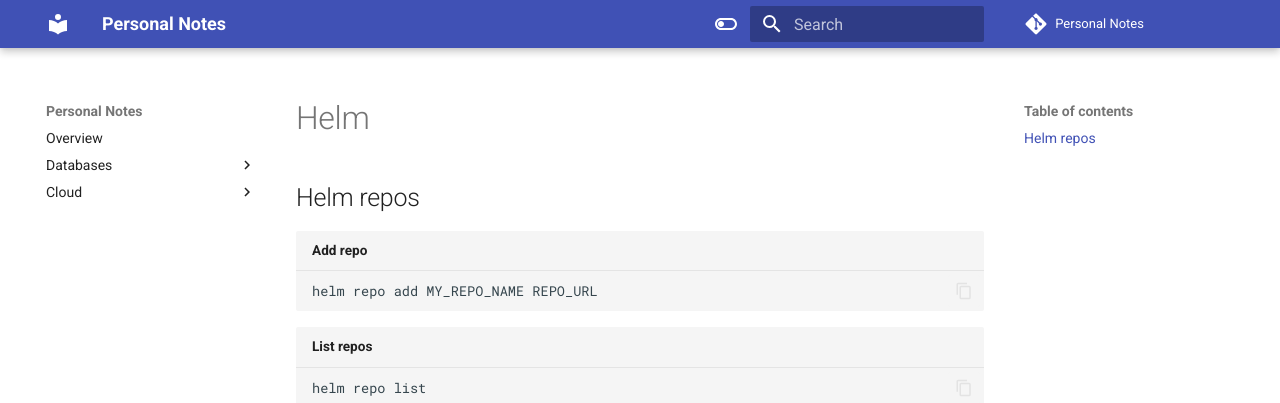
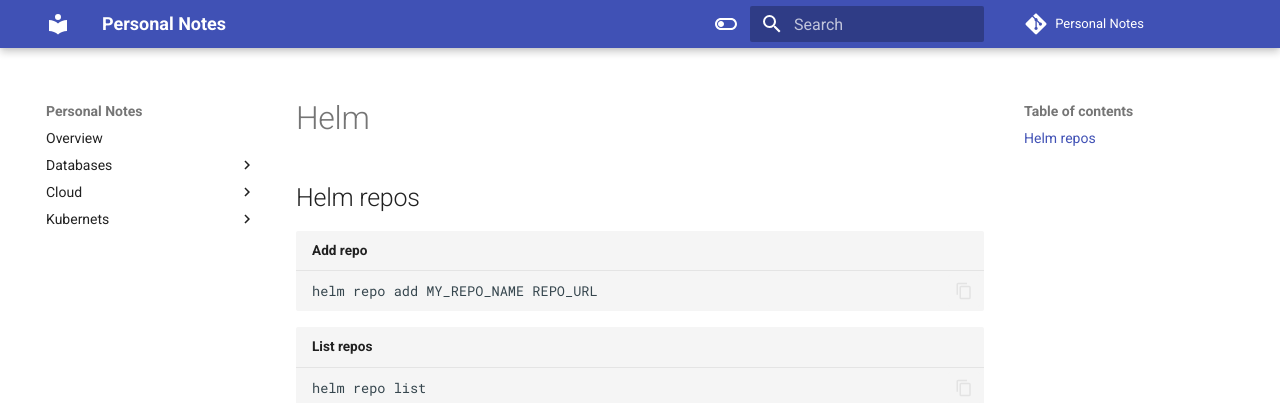
Before and after one commit to Yoad-Duani/personal_notes, an MkDocs documentation site: the page built from docs/kubernetes/helm.md, in a window 1280 px wide. Shown: the top 403 px of the page. Built offline with MkDocs 1.6.1 and Material for MkDocs 9.7.7, drawn with Linux system fonts in a browser that asks for light colours; comment, search, counter and statistics services are not loaded.

Commit message:
Update docs

```diff
--- a/mkdocs.yml
+++ b/mkdocs.yml
@@ -45,6 +45,8 @@ nav:
           - ./cloud/gcp/gcloud.md
       - AWS:
           - ./cloud/aws/aws.cli.md
+  - Kubernets:
+      - ./kubernets/kubectl.md
 
 markdown_extensions:
   - pymdownx.highlight:
```
